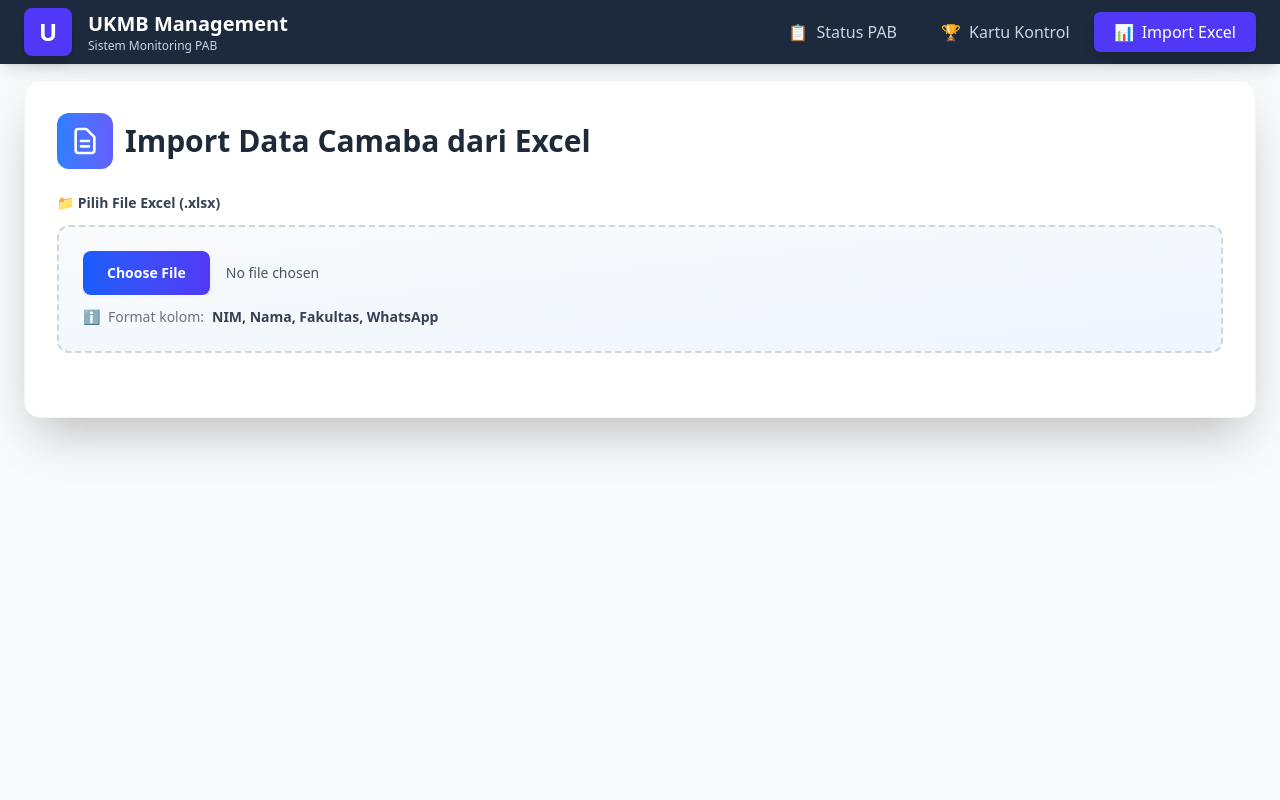
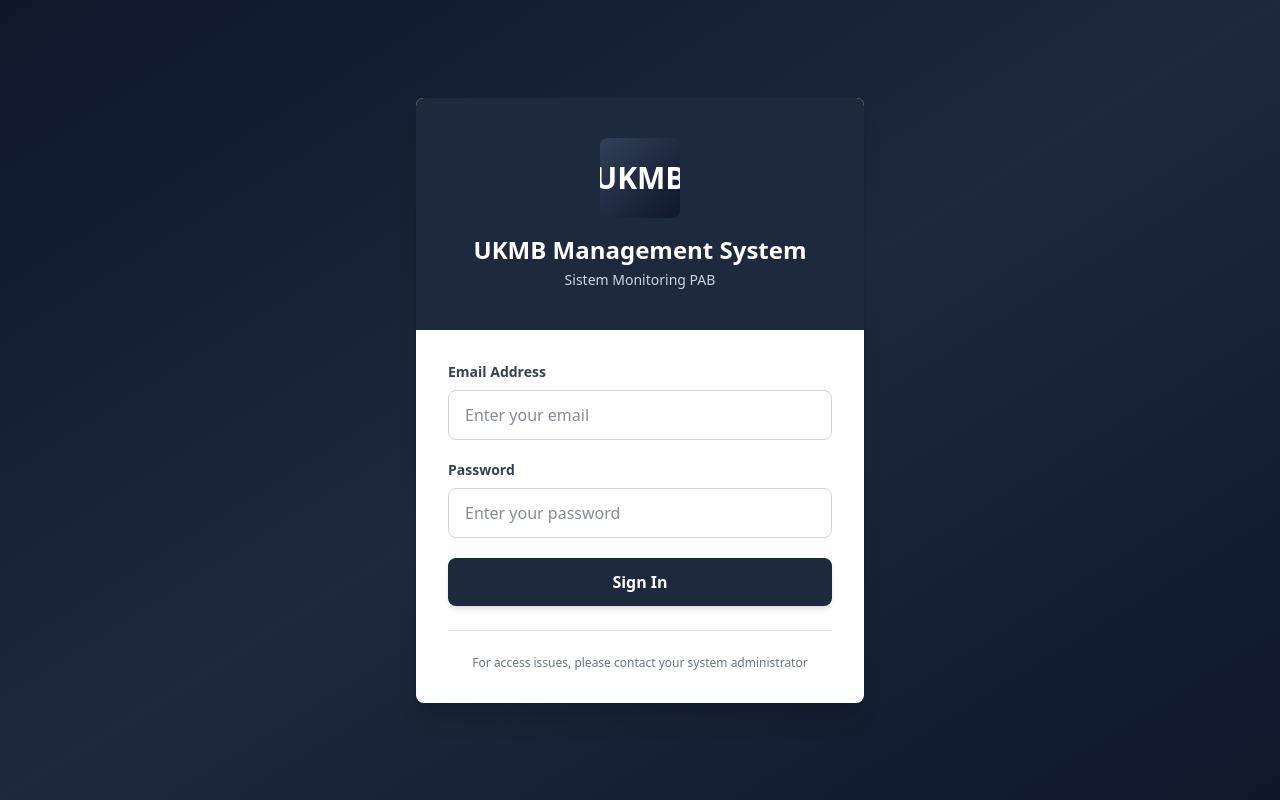
Before and after one commit to andiaisar/PAB_UKMB_UH, a React app in the folder frontend/: page /import-excel in a window 1280 px wide. Built offline with nearby package versions, Linux system fonts and the light colour scheme; no server answers; the HTML template or start-up script is replaced by a standard one.

Commit message:
feat: implement user authentication with login and logout functionality

```diff
--- a/frontend/src/App.jsx
+++ b/frontend/src/App.jsx
@@ -1,11 +1,150 @@
-import React from 'react';
+import React, { useState, useEffect } from 'react';
 import { Routes, Route, Navigate } from 'react-router-dom';
+import { onAuthStateChanged, signInWithEmailAndPassword } from 'firebase/auth';
+import { auth } from './firebase';
 import Navbar from './components/Navbar';
 import KartuKontrol from './KartuKontrol';
 import StatusPAB from './pages/StatusPAB';
 import ImportExcel from './ImportExcel';
 
+function LoginPage({ onLogin }) {
+  const [email, setEmail] = useState('');
+  const [password, setPassword] = useState('');
+  const [loading, setLoading] = useState(false);
+  const [error, setError] = useState('');
+
+  const handleSubmit = async (e) => {
+    e.preventDefault();
+    setError('');
+    setLoading(true);
+
+    try {
+      await signInWithEmailAndPassword(auth, email, password);
+    } catch (error) {
+      console.error('Login error:', error);
+      if (error.code === 'auth/invalid-credential') {
+        setError('Email atau password salah');
+      } else if (error.code === 'auth/user-not-found') {
+        setError('User tidak ditemukan');
+      } else if (error.code === 'auth/wrong-password') {
+        setError('Password salah');
+      } else {
+        setError('Gagal login: ' + error.message);
+      }
+    } finally {
+      setLoading(false);
+    }
+  };
+
+  return (
+    <div className="min-h-screen bg-gradient-to-br from-slate-900 via-slate-800 to-slate-900 flex items-center justify-center p-4">
+      <div className="bg-white rounded-lg shadow-xl w-full max-w-md overflow-hidden">
+        {/* Header Section */}
+        <div className="bg-slate-800 px-8 py-10 text-center">
+          {/* Logo - Ganti dengan logo asli di src/assets/logo.png */}
+          <div className="inline-flex items-center justify-center w-20 h-20 bg-white rounded-lg mb-4 overflow-hidden">
+            {/* Uncomment baris di bawah dan hapus placeholder setelah menambahkan logo */}
+            {/* <img src="/logo.png" alt="UKMB Logo" className="w-full h-full object-contain p-2" /> */}
+
+            {/* Placeholder Logo - hapus setelah logo asli ditambahkan */}
+            <div className="w-full h-full flex items-center justify-center bg-gradient-to-br from-slate-700 to-slate-900">
+              <span className="text-3xl font-black text-white">UKMB</span>
+            </div>
+          </div>
+          <h1 className="text-2xl font-bold text-white mb-1">UKMB Management System</h1>
+          <p className="text-slate-300 text-sm">Sistem Monitoring PAB</p>
+        </div>
+
+        {/* Form Section */}
+        <div className="px-8 py-8">
+          <form onSubmit={handleSubmit} className="space-y-5">
+            {error && (
+              <div className="bg-red-50 border border-red-200 rounded-lg p-4">
+                <div className="flex items-start">
+                  <svg className="w-5 h-5 text-red-600 mt-0.5 mr-3 flex-shrink-0" fill="currentColor" viewBox="0 0 20 20">
+                    <path fillRule="evenodd" d="M10 18a8 8 0 100-16 8 8 0 000 16zM8.707 7.293a1 1 0 00-1.414 1.414L8.586 10l-1.293 1.293a1 1 0 101.414 1.414L10 11.414l1.293 1.293a1 1 0 001.414-1.414L11.414 10l1.293-1.293a1 1 0 00-1.414-1.414L10 8.586 8.707 7.293z" clipRule="evenodd" />
+                  </svg>
+                  <p className="text-sm text-red-800">{error}</p>
+                </div>
+              </div>
+            )}
+
+            <div>
+              <label className="block text-sm font-semibold text-gray-700 mb-2">
+                Email Address
+              </label>
+              <input
+                type="email"
+                value={email}
+                onChange={(e) => setEmail(e.target.value)}
+                required
+                className="w-full px-4 py-3 border border-gray-300 rounded-lg focus:ring-2 focus:ring-slate-500 focus:border-slate-500 outline-none transition-all text-gray-900"
+                placeholder="Enter your email"
+              />
+            </div>
+
+            <div>
+              <label className="block text-sm font-semibold text-gray-700 mb-2">
+                Password
+              </label>
+              <input
+                type="password"
+                value={password}
+                onChange={(e) => setPassword(e.target.value)}
+                required
+                className="w-full px-4 py-3 border border-gray-300 rounded-lg focus:ring-2 focus:ring-slate-500 focus:border-slate-500 outline-none transition-all text-gray-900"
+                placeholder="Enter your password"
+              />
+            </div>
+
+            <button
+              type="submit"
+              disabled={loading}
+              className="w-full py-3 bg-slate-800 hover:bg-slate-900 text-white font-semibold rounded-lg shadow-md transition-all duration-200 disabled:opacity-50 disabled:cursor-not-allowed"
+            >
+              {loading ? 'Signing in...' : 'Sign In'}
+            </button>
+          </form>
+
+          <div className="mt-6 pt-6 border-t border-gray-200">
+            <p className="text-xs text-gray-500 text-center">
+              For access issues, please contact your system administrator
+            </p>
+          </div>
+        </div>
+      </div>
+    </div>
+  );
+}
+
 function App() {
+  const [user, setUser] = useState(null);
+  const [loading, setLoading] = useState(true);
+
+  useEffect(() => {
+    const unsubscribe = onAuthStateChanged(auth, (currentUser) => {
+      setUser(currentUser);
+      setLoading(false);
+    });
+
+    return () => unsubscribe();
+  }, []);
+
+  if (loading) {
+    return (
+      <div className="min-h-screen bg-gray-50 flex items-center justify-center">
+        <div className="text-center">
+          <div className="w-16 h-16 bg-indigo-600 rounded-full animate-bounce mx-auto mb-4"></div>
+          <p className="text-gray-600 font-medium">Memuat...</p>
+        </div>
+      </div>
+    );
+  }
+
+  if (!user) {
+    return <LoginPage />;
+  }
+
   return (
     <div className="min-h-screen bg-gray-50">
       {/* Fixed Navbar */}
--- a/frontend/src/components/Navbar.jsx
+++ b/frontend/src/components/Navbar.jsx
@@ -1,10 +1,23 @@
 import React from 'react';
 import { Link, useLocation } from 'react-router-dom';
+import { signOut } from 'firebase/auth';
+import { auth } from '../firebase';
 
 function Navbar() {
   const location = useLocation();
 
   const isActive = (path) => location.pathname === path;
+
+  const handleLogout = async () => {
+    if (window.confirm('Apakah Anda yakin ingin logout?')) {
+      try {
+        await signOut(auth);
+      } catch (error) {
+        console.error('Logout error:', error);
+        alert('Gagal logout: ' + error.message);
+      }
+    }
+  };
 
   const navItems = [
     { path: '/status-pab', label: 'Status PAB', icon: '📋' },
@@ -43,6 +56,15 @@ function Navbar() {
                 <span>{item.label}</span>
               </Link>
             ))}
+
+            {/* Logout Button */}
+            <button
+              onClick={handleLogout}
+              className="ml-2 px-5 py-2 rounded-md font-medium transition-all duration-200 flex items-center space-x-2 bg-red-600 hover:bg-red-700 text-white shadow-lg"
+            >
+              <span>🚪</span>
+              <span>Logout</span>
+            </button>
           </div>
         </div>
       </div>
--- a/frontend/src/firebase.js
+++ b/frontend/src/firebase.js
@@ -1,6 +1,7 @@
 import { initializeApp } from "firebase/app";
 import { getAnalytics } from "firebase/analytics";
 import { getFirestore } from "firebase/firestore";
+import { getAuth } from "firebase/auth";
 
 // Your web app's Firebase configuration
 const firebaseConfig = {
@@ -17,3 +18,4 @@ const firebaseConfig = {
 const app = initializeApp(firebaseConfig);
 const analytics = getAnalytics(app);
 export const db = getFirestore(app);
+export const auth = getAuth(app);
```
